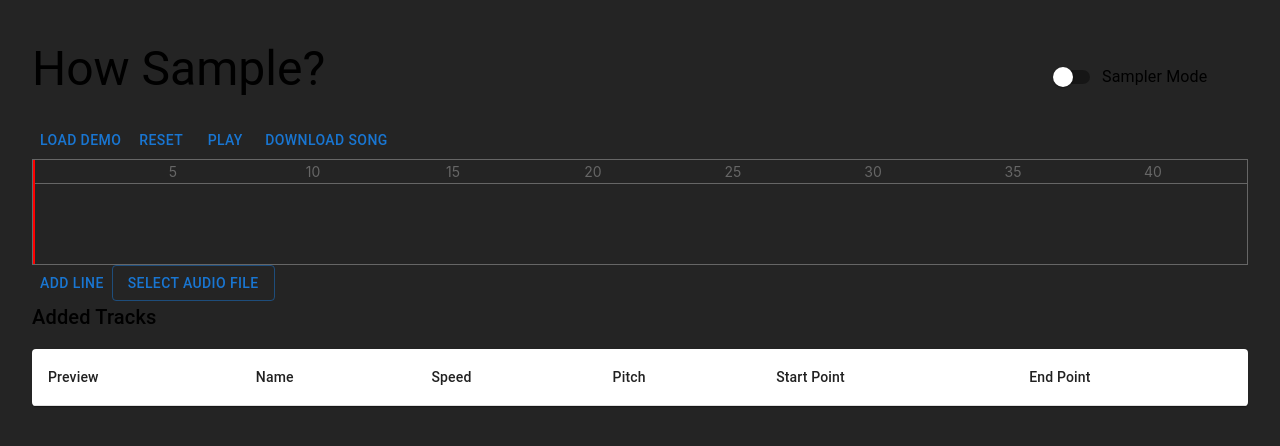
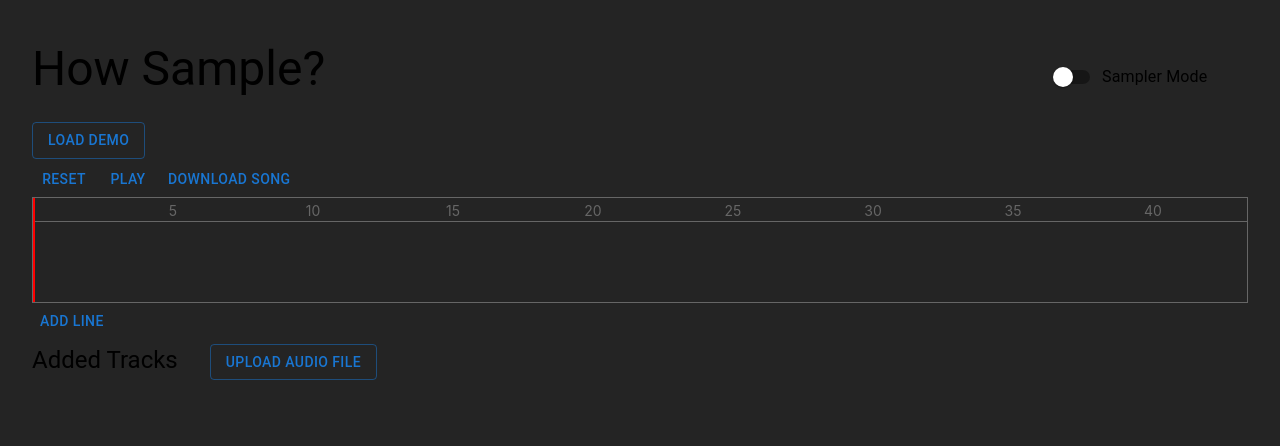
Before and after one commit to JJong84/HowSample, a React (Vite) app: page / in a window 1280 px wide. Shown: the top 446 px of the page. Built offline with nearby package versions, Linux system fonts and the light colour scheme.

Commit message:
FIX styles

```diff
--- a/src/SampleBreakMode.tsx
+++ b/src/SampleBreakMode.tsx
@@ -289,7 +289,7 @@ const SampleBreakMode = ({
                     </Grid>
                 </>
             )}
-            <MusicInput
+            {/* <MusicInput
                 setSources={setSources}
                 selectedFiles={targetMusic}
                 setSelectedFiles={setTargetMusic}
@@ -303,7 +303,7 @@ const SampleBreakMode = ({
                 setSelectedFiles={setSampledMusic}
                 type="sampled"
                 buttonText="Select Original Audio File"
-            />
+            /> */}
             <div>
                 <Button
                     variant="outlined"
@@ -312,13 +312,13 @@ const SampleBreakMode = ({
                 >
                     Load Demo
                 </Button>
-                <Button
+                {/* <Button
                     variant="outlined"
                     sx={{ marginRight: '20px' }}
                     onClick={handleAnalyzeClick}
                 >
                     Analyze
-                </Button>
+                </Button> */}
             </div>
         </>
     );
--- a/src/SamplingMode.tsx
+++ b/src/SamplingMode.tsx
@@ -371,7 +371,9 @@ const SamplingMode = ({
 
     return (
         <>
-            <Button onClick={handleLoadDemoClick}>Load Demo</Button>
+            <div>
+                <Button style={{marginBottom: 2}} variant="outlined" onClick={handleLoadDemoClick}>Load Demo</Button>
+            </div>
             <Button onClick={handleResetClick}>Reset</Button>
             <Button onClick={handlePlayClick}>Play</Button>
             <Button onClick={downloadSong}>Download Song</Button>
@@ -398,16 +400,22 @@ const SamplingMode = ({
                 ))}
             </div>
             <Button onClick={handleAddLineClick}>ADD Line</Button>
+            <div>
+                <Typography variant="h5" sx={{ marginTop: 0.5, marginBottom: 1, display: 'flex', flexDirection: 'row', gap: 4 }}>
+                    Added Tracks
                     <MusicInput
                         setSources={setSources}
                         selectedFiles={selectedFiles}
                         setSelectedFiles={setSelectedFiles}
                         type="user"
-                buttonText="Select Audio File"
+                        buttonText="Upload Audio File"
                     />
-            <div>
-                <Typography variant="h6" sx={{ marginBottom: 2 }}>
-                    Added Tracks
+                </Typography>
+                {
+                    sources.length > 0 &&
+                    <>
+                        <Typography variant="h6" sx={{ marginBottom: 1 }}>
+                            Drag and drop samples to create your own track.
                         </Typography>
                         <TableContainer component={Paper}>
                             <Table>
@@ -424,6 +432,7 @@ const SamplingMode = ({
                                 <TableBody sx={{ overflowY: 'auto' }}>
                                     {sources.map((source) => (
                                         <TableRow
+                                            style={{cursor: 'pointer'}}
                                             key={`${source.id.toString()}${source.startPoint}${source.endPoint}`}
                                             onClick={() => handleSourceClick(source)}
                                         >
@@ -452,6 +461,8 @@ const SamplingMode = ({
                                 </TableBody>
                             </Table>
                         </TableContainer>
+                    </>
+                }
             </div>
         </>
     );
```
Also changed, not shown: src/style/sampling.css (line endings or trailing spaces). Lines whose indentation alone changed are shown as unchanged.
